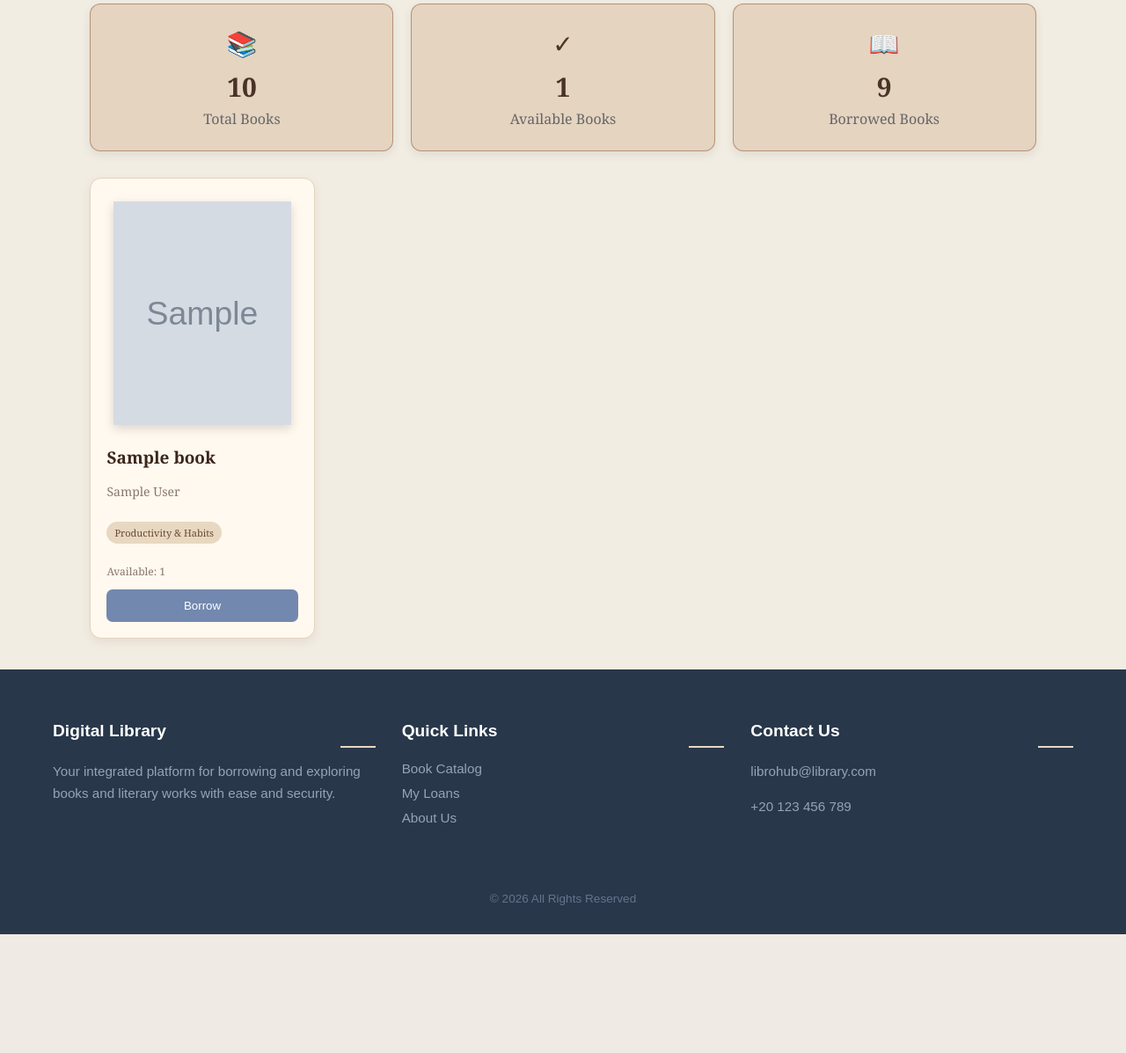
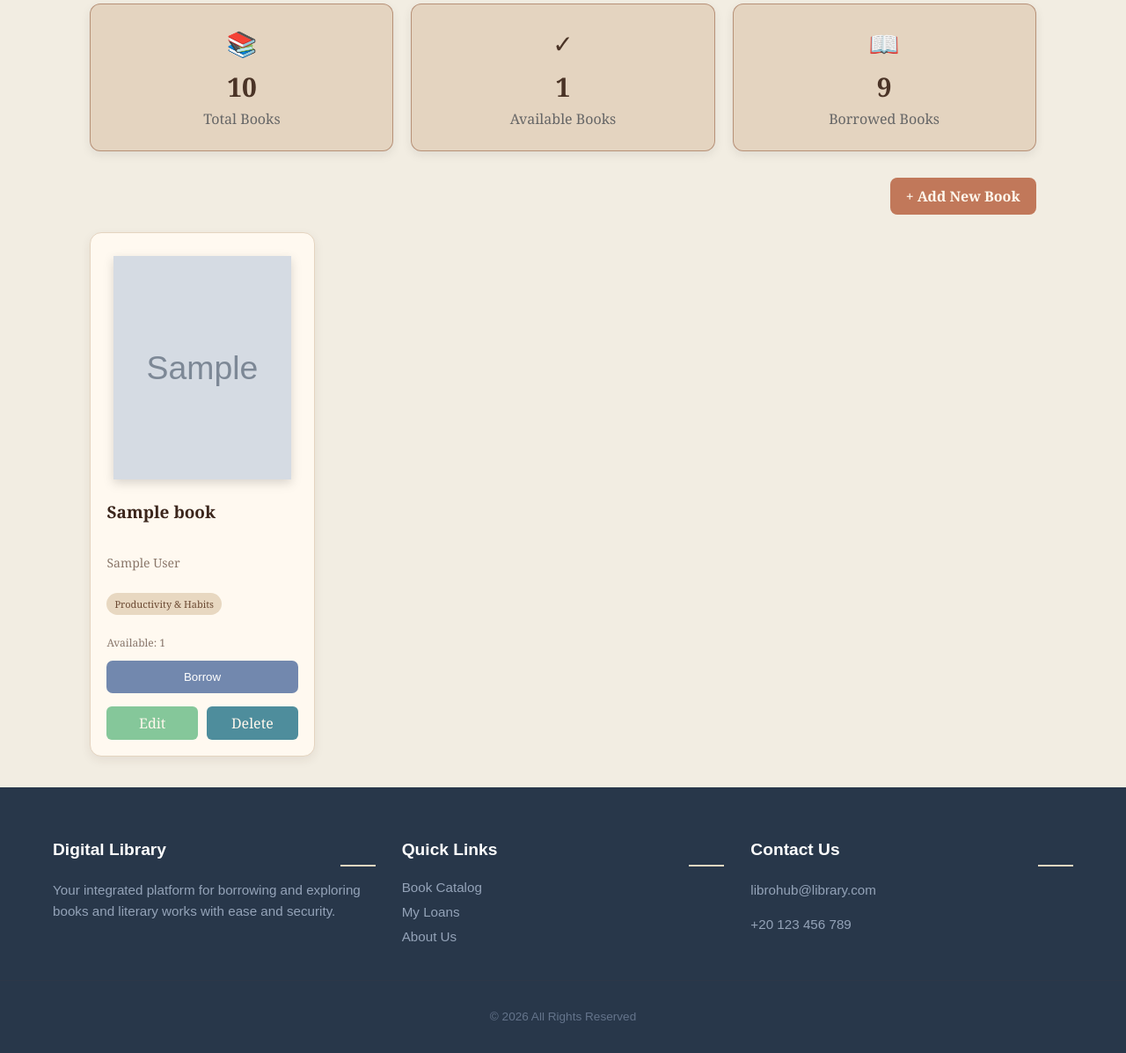
Before and after one commit to Menna940201/Library_management_system, a Django app: page /books/ in a window 1280 px wide. Shown: the part 558-1755 px from the top of the page at 88% size. Before the commit the page ends 1620 px from the top, so only its background shows below. Run offline with Django 5.2, Linux system fonts and the light colour scheme; a user stored in the database is signed in; tables that the repository leaves empty hold one stand-in row (values such as "Sample post"); grey boxes marked "Sample" are stand-in pictures.

Commit message:
Add admin dashboard

```diff
--- a/project/catalog/models.py
+++ b/project/catalog/models.py
@@ -10,6 +10,17 @@ Book_Categories = [
     ("SPIRITUALITY_MINDFULNESS", "Spirituality & Mindfulness"),
     ("HEALTH_SCIENCE", "Health & Science"),
     ("RELATIONSHIPS", "Relationships"),
+    ("SELF_IMPROVEMENT", "Self-Improvement"),
+    ("CAREER_DEVELOPMENT", "Career Development"),
+    ("EDUCATION_LEARNING", "Education & Learning"),
+    ("TECHNOLOGY_INNOVATION", "Technology & Innovation"),
+    ("ARTS_CULTURE", "Arts & Culture"),
+    ("HISTORY_POLITICS", "History & Politics"),
+    ("TRAVEL_ADVENTURE", "Travel & Adventure"),
+    ("FOOD_CULINARY", "Food & Culinary"),
+    ("SPORTS_FITNESS", "Sports & Fitness"),
+    ("ENTERTAINMENT_MEDIA", "Entertainment & Media"),
+    ("Fiction", "Fiction"),
 ]
 
 
--- a/project/catalog/templates/catalog/book_list.html
+++ b/project/catalog/templates/catalog/book_list.html
@@ -48,7 +48,13 @@
         </div>
 
     </div>
-
+    {% if request.user.is_staff %}
+        <div class="admin-actions">
+            <a href="{% url 'add_book' %}" class="admin-button">
+                + Add New Book
+            </a>
+        </div>
+    {% endif %}
     <div class="books">
         {% for book in books %}
             <div class="book-card">
@@ -77,6 +83,19 @@
                 {% else %}
                     <button class="borrow-button" disabled style="cursor: not-allowed; background-color: #7288ae84; color: #666;">Not Available</button>
                 {% endif %}
+                {% if request.user.is_staff %}
+                <div class="admin-book-actions">
+
+                    <a href="{% url 'edit_book' book.id %}" class="edit-button" >
+                        Edit
+                    </a>
+
+                    <a href="{% url 'delete_book' book.id %}" class="delete-button">
+                        Delete
+                    </a>
+
+                </div>
+                {% endif %}
             </div>
         {% empty %}
             <p>No books available.</p>
--- a/project/catalog/views.py
+++ b/project/catalog/views.py
@@ -1,6 +1,10 @@
-from django.shortcuts import render
+from django.shortcuts import render, redirect, get_object_or_404
 from .models import Book
 from django.db.models import Sum
+from .forms import BookForm
+from django.contrib.admin.views.decorators import staff_member_required
+from django.contrib import messages
+
 
 def book_list(request):
     books = Book.objects.all()
@@ -20,3 +24,35 @@ def book_list(request):
 
 def about_us(request):
     return render(request, 'about.html')
+
+@staff_member_required
+def add_book(request):
+    if request.method == 'POST':
+        form = BookForm(request.POST, request.FILES)
+        if form.is_valid():
+            form.save()
+            messages.success(request, "Book added successfully!")
+            return redirect('book_list')
+    else:
+        form = BookForm()
+    return render(request, 'catalog/add_book.html', {'form': form})
+
+@staff_member_required
+def edit_book(request, book_id):
+    book = get_object_or_404(Book, id=book_id)
+    if request.method == 'POST':
+        form = BookForm(request.POST, request.FILES, instance=book)
+        if form.is_valid():
+            form.save()
+            messages.success(request, "Book updated successfully!")
+            return redirect('book_list')
+    else:
+        form = BookForm(instance=book)
+    return render(request, 'catalog/edit_book.html', {'form': form, 'book': book})
+
+@staff_member_required
+def delete_book(request, book_id):
+    book = get_object_or_404(Book, id=book_id)
+    book.delete()
+    messages.success(request, "Book deleted successfully!")
+    return redirect('book_list')
--- a/project/project/static/css/style.css
+++ b/project/project/static/css/style.css
@@ -162,7 +162,8 @@ main {
     padding: 18px;
     border-radius: 13px;
     border: 1px solid #E4D4C0;
-    box-shadow: 0 4px 12px rgba(59, 38, 28, .08)
+    box-shadow: 0 4px 12px rgba(59, 38, 28, .08);
+
 }
 
 .book-image {
@@ -177,7 +178,12 @@ main {
 
 .book-title {
     font-size: 19px;
-    color: #3B261C
+    color: #3B261C;
+    display: -webkit-box;
+    -webkit-line-clamp: 2;
+    -webkit-box-orient: vertical;
+    overflow: hidden;
+    height: 2.4em;
 }
 
 .book-author {
@@ -200,7 +206,8 @@ main {
 }
 
 .borrow-button {
-    width: 100%
+    width: 100%;
+    margin-top: auto;
 }
 
 .form-box {
@@ -509,3 +516,147 @@ main {
 .user-welcome strong {
     color: #60a5fa;
 }
+.admin-actions {
+    margin: 20px 0;
+    text-align: right;
+}
+
+.admin-button {
+    display: inline-block;
+    padding: 10px 18px;
+    text-decoration: none;
+    border-radius: 8px;
+    font-weight: bold;
+    background-color: #C1785A;
+    color: #FFF8ED;
+}
+
+.admin-book-actions {
+    display: flex;
+    gap: 10px;
+    margin-top: 15px;
+}
+
+.edit-button,
+.delete-button {
+    flex: 1;
+    text-align: center;
+    padding: 8px;
+    border-radius: 6px;
+    text-decoration: none;
+    color: #FFF8ED;
+}
+
+.edit-button {
+    background-color: #85C79A;
+}
+
+.delete-button {
+    background-color: #4E8D9C;
+}
+
+.book-form-page {
+    min-height: 80vh;
+    display: flex;
+    justify-content: center;
+    align-items: center;
+    padding: 40px 20px;
+}
+
+.book-form-container {
+    width: 100%;
+    max-width: 600px;
+    padding: 35px;
+    border-radius: 15px;
+    box-shadow: 0 5px 20px rgba(0, 0, 0, 0.12);
+}
+
+.book-form-container h1 {
+    text-align: center;
+    margin-bottom: 8px;
+}
+
+.form-subtitle {
+    text-align: center;
+    margin-bottom: 30px;
+}
+
+.book-form-container form p {
+    display: flex;
+    flex-direction: column;
+    margin-bottom: 18px;
+}
+
+.book-form-container label {
+    font-weight: bold;
+    margin-bottom: 7px;
+}
+
+.book-form-container input,
+.book-form-container select,
+.book-form-container textarea {
+    width: 100%;
+    padding: 12px;
+    border: 1px solid #ccc;
+    border-radius: 8px;
+    box-sizing: border-box;
+    font-size: 15px;
+}
+
+
+
+.book-form-container textarea {
+    min-height: 100px;
+    resize: vertical;
+}
+
+.form-buttons {
+    display: flex;
+    gap: 12px;
+    margin-top: 25px;
+}
+
+.save-button,
+.cancel-button {
+    flex: 1;
+    padding: 12px;
+    border-radius: 8px;
+    text-align: center;
+    text-decoration: none;
+    font-size: 16px;
+    cursor: pointer;
+    color: #FFF8ED;
+}
+
+.save-button {
+    border: none;
+    background-color: #7288AE;
+}
+
+.cancel-button {
+    border: 1px solid #ccc;
+    background-color: #C1785A;
+}
+.book-form-container p:has(input[type="checkbox"]) {
+    position: relative;
+}
+.book-form-container p:has(input[type="checkbox"]) a {
+    color: #547792;
+    text-decoration: none;
+    font-weight: bold;
+}
+.book-form-container p:has(input[type="checkbox"]) a:hover {
+    text-decoration: underline;
+}
+.book-form-container p:has(input[type="checkbox"]) input[type="checkbox"] {
+    width: 16px;
+    height: 16px;
+    margin-left: 0;
+}
+.book-form-container p:has(input[type="checkbox"]) label[for$="-clear_id"] {
+    display: inline !important;
+    font-weight: normal;
+    margin: 0;
+    vertical-align: middle;
+    translate: 25px -17px;
+}
--- a/project/project/urls.py
+++ b/project/project/urls.py
@@ -20,8 +20,7 @@ from django.conf.urls.static import static
 from django.urls import path
 from loans.views import borrow_book, return_book, my_loans
 from accounts.views import signup_view, login_view, logout_view
-from catalog.views import book_list
-from catalog.views import about_us
+from catalog.views import book_list, about_us, add_book, edit_book, delete_book
 
 urlpatterns = [
     path('admin/', admin.site.urls),
@@ -33,6 +32,9 @@ urlpatterns = [
     path('logout/', logout_view, name='logout'),
     path('books/', book_list, name='book_list'),
     path('about-us/', about_us, name='about_us'),
+    path('books/add/', add_book, name='add_book'),
+    path('books/edit/<int:book_id>/', edit_book, name='edit_book'),
+    path('books/delete/<int:book_id>/', delete_book, name='delete_book'),
 ]
 
 
```
Also changed, not shown: project/catalog/forms.py (added, +31 -0 lines), project/catalog/templates/catalog/add_book.html (added, +31 -0 lines), project/catalog/templates/catalog/edit_book.html (added, +35 -0 lines), project/project/static/js/script.js (+0 -33 lines), 2 other files.
